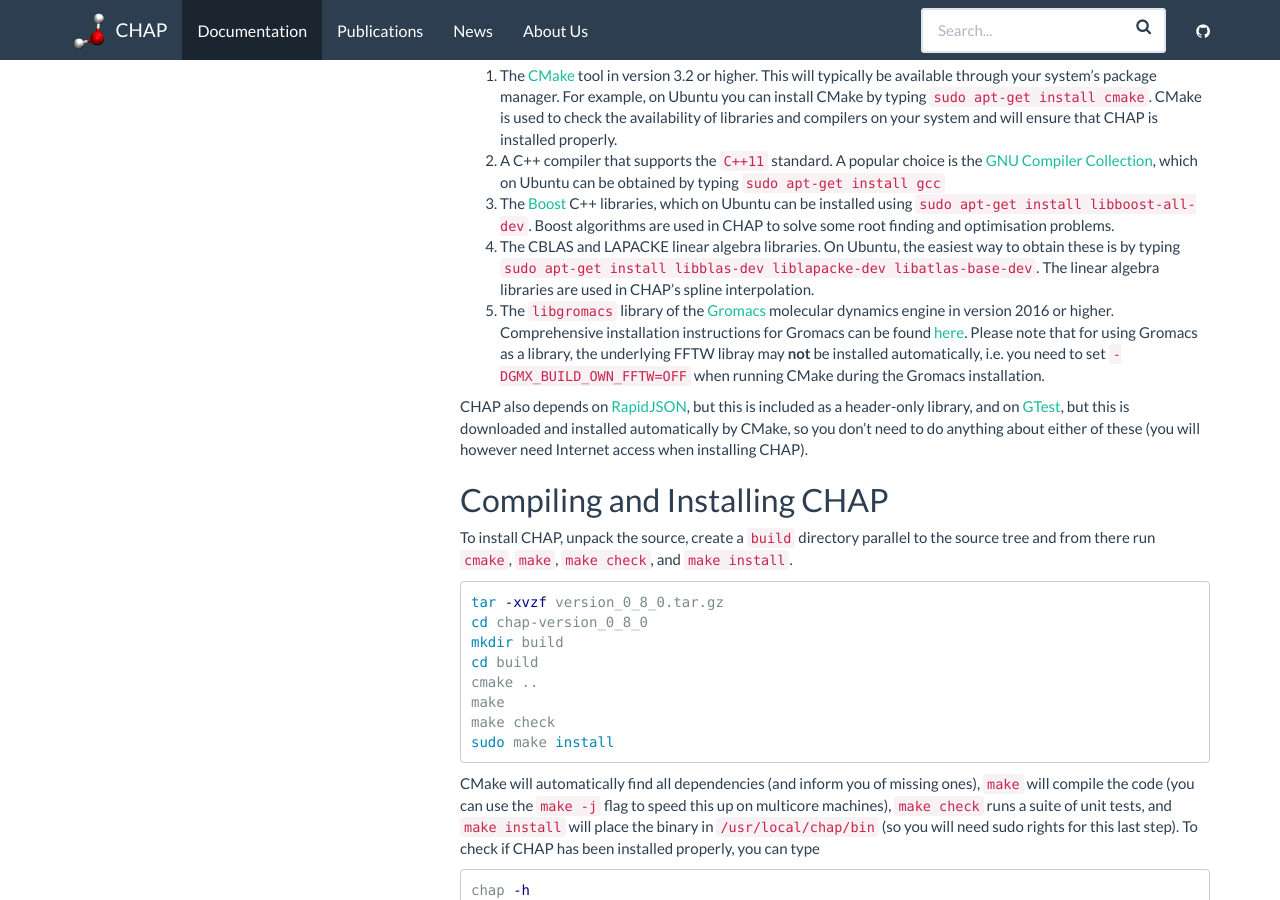
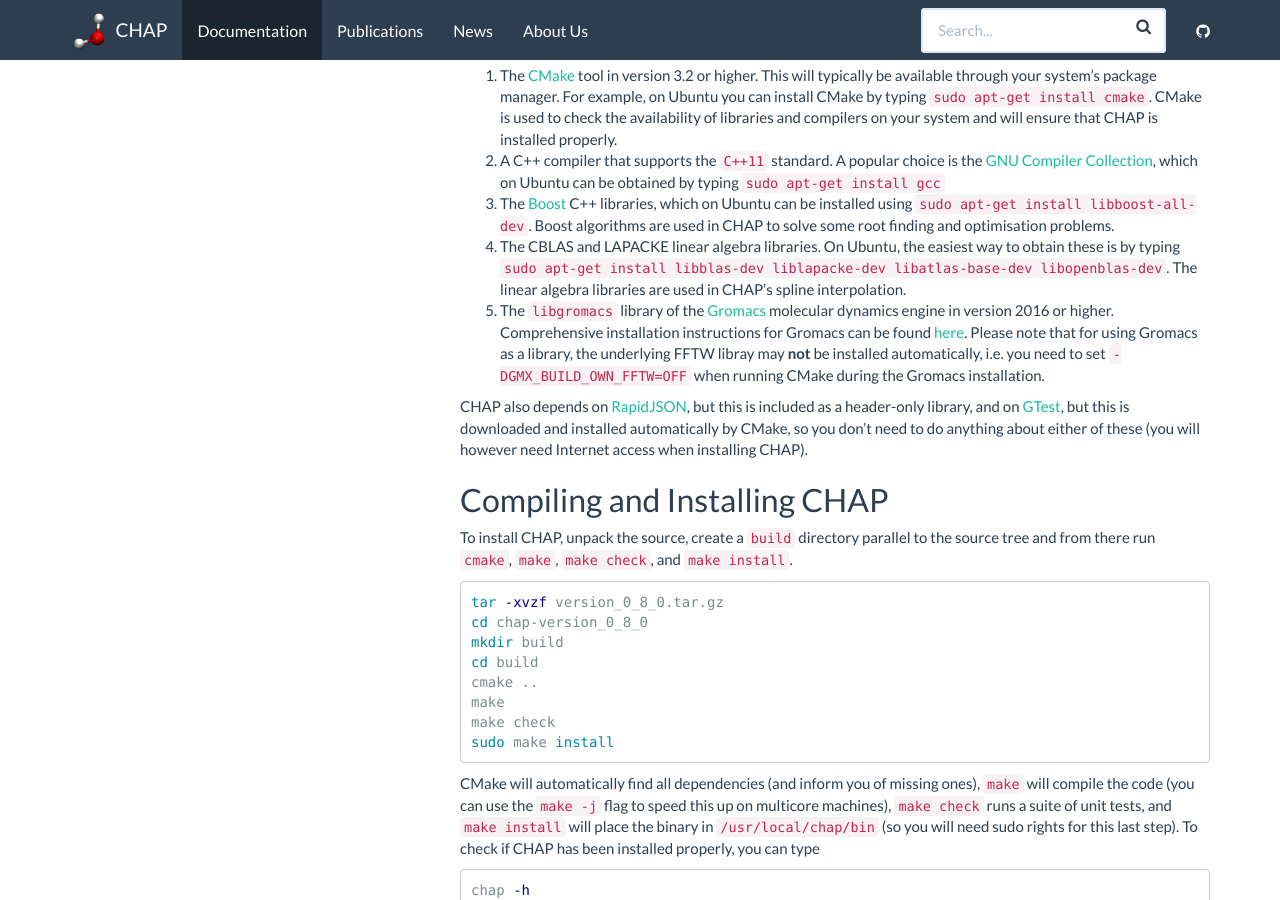
Before and after one commit to channotation/chap, a Jekyll site: the page built from docs/_docs/getting-started/index.md, in a window 1280 px wide and 900 px high, scrolled down 469 px. Built offline with Jekyll 4.4.1, drawn with Linux system fonts in a browser that asks for light colours; nearby versions of some CDN libraries.

Commit message:
Updated install documentation.

```diff
--- a/docs/_docs/getting-started/index.md
+++ b/docs/_docs/getting-started/index.md
@@ -36,7 +36,7 @@ Prior to installing CHAP, make sure that you have the following libraries and to
 1. The [CMake][CMake] tool in version 3.2 or higher. This will typically be available through your system's package manager. For example, on Ubuntu you can install CMake by typing `sudo apt-get install cmake`. CMake is used to check the availability of libraries and compilers on your system and will ensure that CHAP is installed properly.
 2. A C++ compiler that supports the `C++11` standard. A popular choice is the [GNU Compiler Collection][GCC], which on Ubuntu can be obtained by typing `sudo apt-get install gcc`
 3. The [Boost][Boost] C++ libraries, which on Ubuntu can be installed using `sudo apt-get install libboost-all-dev`. Boost algorithms are used in CHAP to solve some root finding and optimisation problems.
-4. The CBLAS and LAPACKE linear algebra libraries. On Ubuntu, the easiest way to obtain these is by typing `sudo apt-get install libblas-dev liblapacke-dev libatlas-base-dev`. The linear algebra libraries are used in CHAP's spline interpolation.
+4. The CBLAS and LAPACKE linear algebra libraries. On Ubuntu, the easiest way to obtain these is by typing `sudo apt-get install libblas-dev liblapacke-dev libatlas-base-dev libopenblas-dev`. The linear algebra libraries are used in CHAP's spline interpolation.
 5. The `libgromacs` library of the [Gromacs][Gromacs] molecular dynamics engine in version 2016 or higher. Comprehensive installation instructions for Gromacs can be found [here][Gromacs-install].
 Please note that for using Gromacs as a library, the underlying FFTW libray
 may **not** be installed automatically, i.e. you need to set
```
